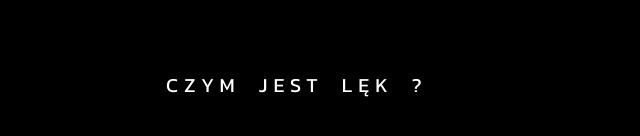
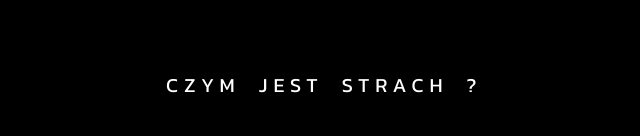
Before and after one commit to BoosterMan1/Projekt-Ko-cowy, a plain HTML site: page index.html in a window 1280 px wide. Shown: the part 310-446 px from the top of the page, 342-982 px from the left. Drawn offline with Linux system fonts and the light colour scheme.

Commit message:
Update index.html

```diff
--- a/index.html
+++ b/index.html
@@ -4,7 +4,7 @@
 <head>
     <meta charset="UTF-8">
     <meta name="viewport" content="width=device-width, initial-scale=1.0">
-    <title>Czym jest lęk?</title>
+    <title>Czym jest strach?</title>
     <link rel="stylesheet" href="style.css">
     <style>
         @import url('https://fonts.googleapis.com/css2?family=Kanit:ital,wght@0,100;0,200;0,300;0,400;0,500;0,600;0,700;0,800;0,900;1,100;1,200;1,300;1,400;1,500;1,600;1,700;1,800;1,900&display=swap');
@@ -26,7 +26,7 @@
             <div class="logo__div">
                 <span class="left">CZYM</span>
                 <span class="center">JEST</span>
-                <span class="right">LĘK</span>
+                <span class="right">STRACH</span>
                 <span class="rightmost">?</span>
             </div>
         </header>
```
